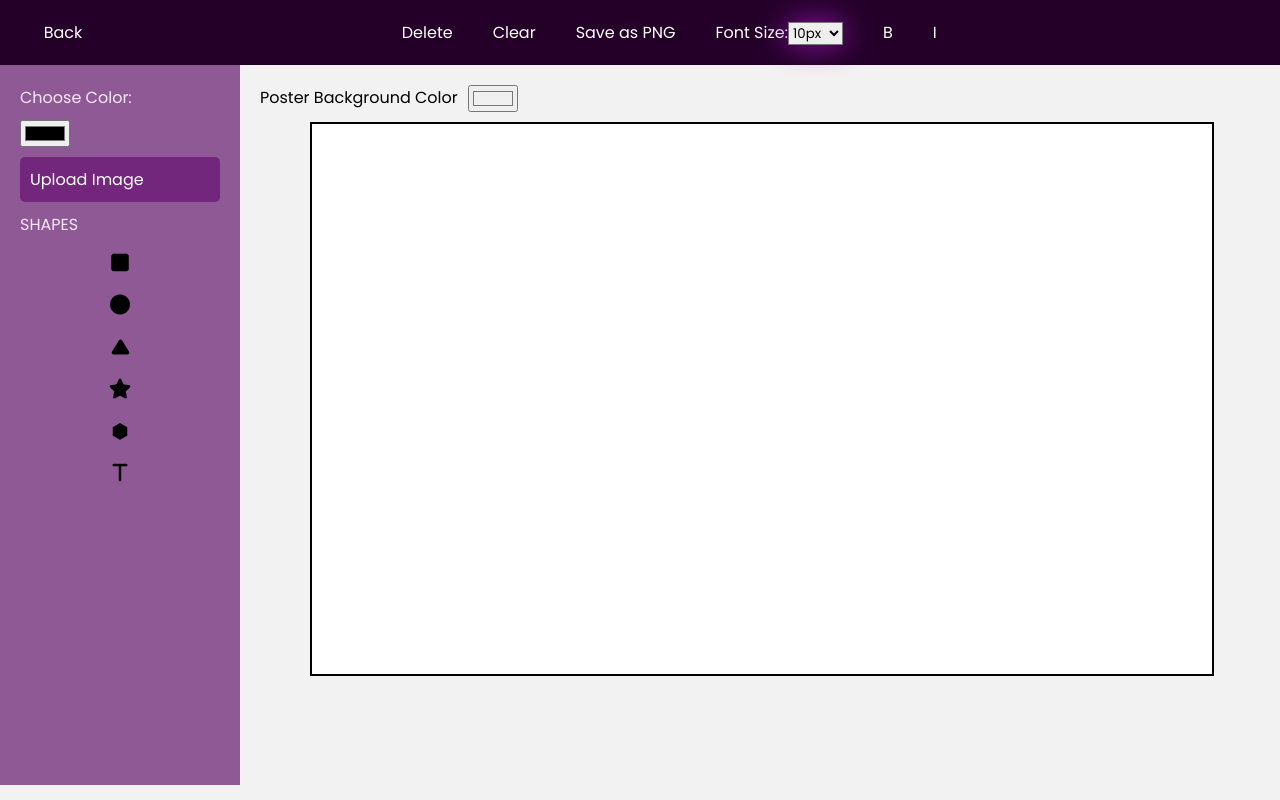
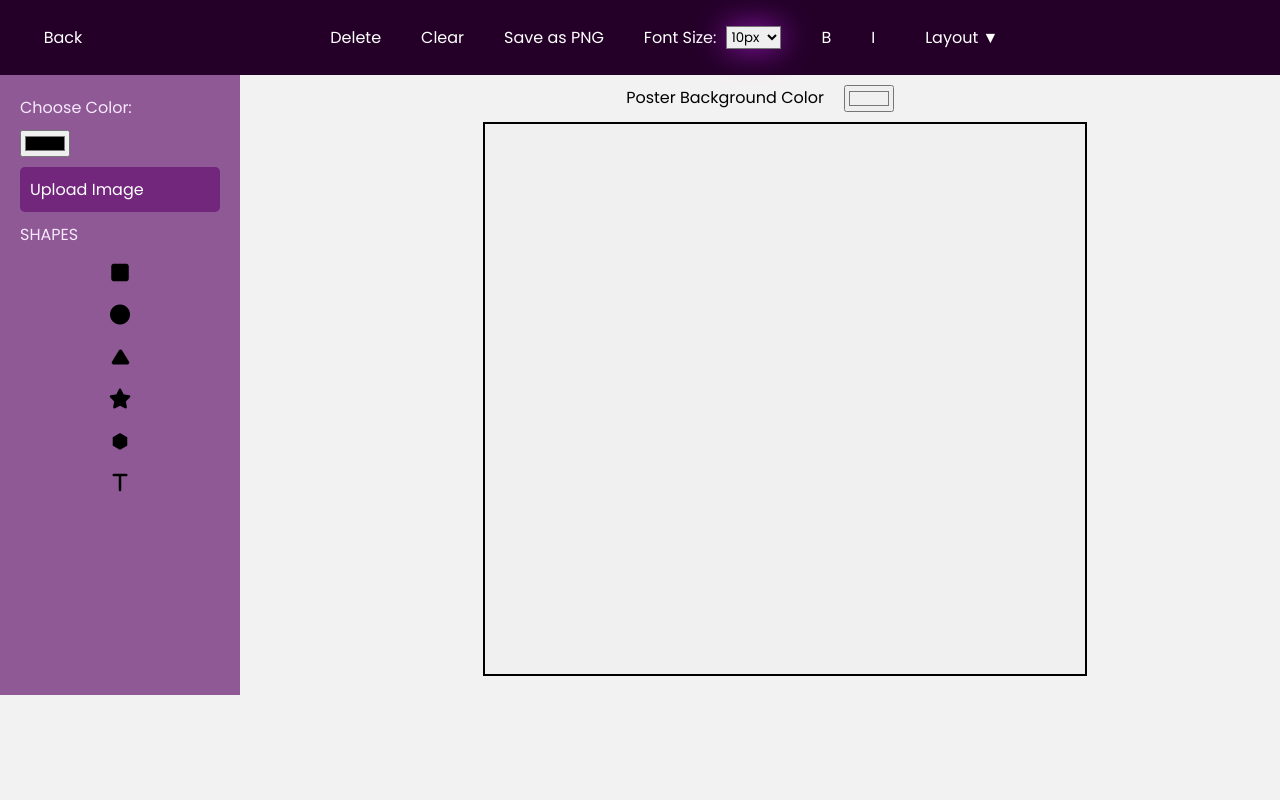
Before and after one commit to Bavanetha/Custom_Poster_Maker, a React (Vite) app: page /Custom_Poster_Maker/create-poster in a window 1280 px wide. Built offline with nearby package versions, Linux system fonts and the light colour scheme; a web font is replaced by a local one.

Commit message:
Poster layout change feature added

```diff
--- a/src/App.css
+++ b/src/App.css
@@ -63,6 +63,52 @@ body {
   font-size: medium;
 }
 
+.fontSize{
+  display: flex;
+  justify-content: center;
+  align-items: center;
+  gap:10px;
+}
+
+.layout-dropdown {
+  position: relative;
+  display: inline-block;
+}
+
+.dropdown-btn {
+  background-color: #007bff;
+  color: white;
+  border: none;
+  padding: 8px 12px;
+  cursor: pointer;
+  border-radius: 5px;
+}
+
+.dropdown-content {
+  position: absolute;
+  background-color: rgb(36, 0, 41);
+  min-width: 120px;
+  box-shadow: 0px 4px 8px rgba(0, 0, 0, 0.2);
+  z-index: 1;
+  display: flex;
+  flex-direction: column;
+  border-radius: 5px;
+  overflow: hidden;
+}
+
+.dropdown-content button {
+  padding: 10px;
+  border: none;
+  width: 100%;
+  text-align: left;
+  background-color: rgb(36, 0, 41);
+  cursor: pointer;
+}
+
+.dropdown-content button:hover {
+  background-color: rgb(36, 0, 41);
+}
+
 .container{
   width:90%;
   display: flex;
@@ -77,7 +123,7 @@ body {
 .sidebar {
   background: rgb(142, 89, 149);
   width: 200px;
-  height:85vh;
+  height:580px;
   padding: 20px;
   display: flex;
   flex-direction: column;
@@ -115,19 +161,21 @@ body {
   padding: 20px;
   display: flex;
   flex-direction: column;
+  justify-content: center;
+  align-items: center;
 }
 
 .bg{
   display: flex;
   justify-content: flex-start;
+  gap:10px;
+  margin-top: -10px;
 }
 
 .bg lable{
   margin-right: 10px;
 }
 .poster-area {
-  width: 90%;
-  height: 550px;
   background: white;
   position: relative;
   overflow: hidden;
@@ -152,8 +200,6 @@ body {
 
 /* Canvas area */
 .canvas {
-  width: 80%;
-  height: 100vh;
   position: relative;
   background-color:transparent;
 }
--- a/src/components/MainApp.jsx
+++ b/src/components/MainApp.jsx
@@ -11,6 +11,7 @@ const MainApp = () => {
     const [isBold, setIsBold] = useState(false);
     const [isItalic, setIsItalic] = useState(false);
     const [selectedElement, setSelectedElement] = useState(null);
+    const [posterSize, setPosterSize] = useState({ width: 600, height: 550 });
 
     const deleteSelectedElement = () => {
       if (selectedElement) {
@@ -28,13 +29,14 @@ const MainApp = () => {
       setIsBold={setIsBold}
       isItalic={isItalic}
       setIsItalic={setIsItalic}
-      deleteSelectedElement={deleteSelectedElement} />
+      deleteSelectedElement={deleteSelectedElement}
+      setPosterSize = {setPosterSize} />
       <div className="content">
         <Sidebar setElements={setElements}
          selectedFontSize={selectedFontSize}
          isBold={isBold}
          isItalic={isItalic} />
-        <MainPosterArea elements={elements} setElements={setElements} setSelectedElement={setSelectedElement} />
+        <MainPosterArea elements={elements} setElements={setElements} setSelectedElement={setSelectedElement} posterSize={posterSize} />
       </div>
     </div>
   )
--- a/src/components/MainPosterArea.jsx
+++ b/src/components/MainPosterArea.jsx
@@ -2,11 +2,11 @@ import React, { useState } from "react";
 import PosterCanvas from "./PosterCanvas";
 import "../App.css";
 
-const MainPosterArea = ({ elements, setElements, setSelectedElement }) => {
+const MainPosterArea = ({ elements, setElements, setSelectedElement,posterSize }) => {
   const [backgroundColor, setBackgroundColor] = useState("#f0f0f0");
 
   const handleColorChange = (e) => {
-    setBackgroundColor(e.target.value); // Update background color
+    setBackgroundColor(e.target.value);
     // Change the canvas background color dynamically
     document.querySelector('.poster-area').style.backgroundColor = e.target.value;
   };
@@ -22,7 +22,15 @@ const MainPosterArea = ({ elements, setElements, setSelectedElement }) => {
       />
       </div>
 
-      <div id="poster-area" className="poster-area">
+      <div
+        id="poster-area"
+        className="poster-area"
+        style={{
+          width: posterSize.width,
+          height: posterSize.height,
+          backgroundColor: backgroundColor,
+        }}
+      >
         <PosterCanvas elements={elements} setElements={setElements} setSelectedElement = {setSelectedElement} />
       </div>
     </div>
--- a/src/components/Topbar.jsx
+++ b/src/components/Topbar.jsx
@@ -3,9 +3,10 @@ import {useNavigate } from "react-router-dom";
 import domtoimage from "dom-to-image";
 import "../App.css";
 
-const Topbar = ({ setElements, selectedFontSize,setSelectedFontSize,isBold,setIsBold,isItalic,setIsItalic, deleteSelectedElement }) => {
+const Topbar = ({ setElements, selectedFontSize,setSelectedFontSize,isBold,setIsBold,isItalic,setIsItalic, deleteSelectedElement,setPosterSize }) => {
 
   const navigate = useNavigate();
+  const [showDropdown, setShowDropdown] = useState(false);
 
   const clearCanvas = () => {
     setElements([]);
@@ -28,6 +29,11 @@ const saveAsImage = () => {
   });
 };
 
+const handleLayoutChange = (size) => {
+  setPosterSize(size);
+  setShowDropdown(false);
+};
+
 
   return (
     <div className="topbar">
@@ -39,7 +45,7 @@ const saveAsImage = () => {
       <button onClick={saveAsImage}>Save as PNG</button>
 
       {/* Font Size Selector */}
-      <div>
+      <div className = "fontSize">
       <label>Font Size:</label>
       <select
         value={selectedFontSize}
@@ -83,6 +89,18 @@ const saveAsImage = () => {
         I
       </button>
 
+      <div className="layout-dropdown">
+          <button className="dropdown-btn" onClick={() => setShowDropdown(!showDropdown)}>
+            Layout ▼
+          </button>
+          {showDropdown && (
+            <div className="dropdown-content">
+              <button onClick={() => handleLayoutChange({ width: 600, height: 550 })}>Portrait</button>
+              <button onClick={() => handleLayoutChange({ width: 1000, height: 550 })}>Landscape</button>
+            </div>
+          )}
+        </div>
+
       </div>
 
 
```
